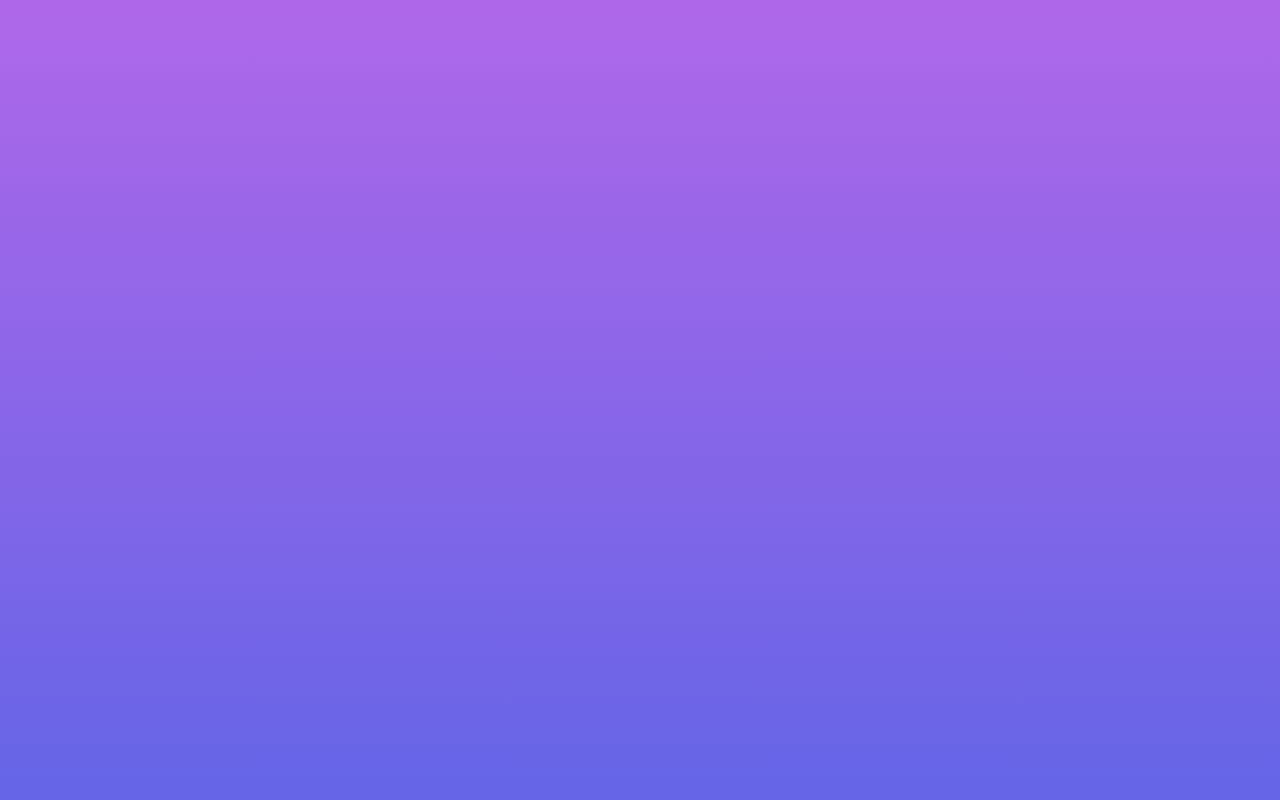
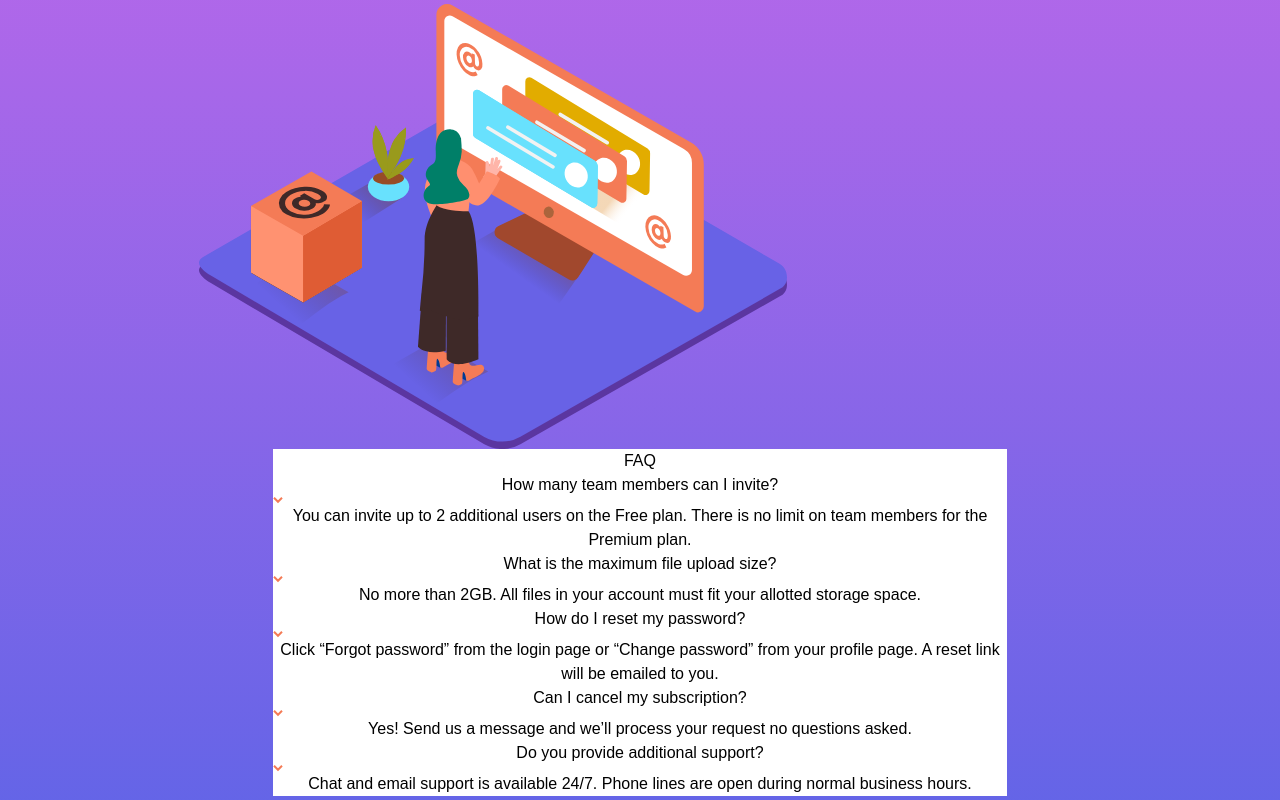
Before and after one commit to ronaldlamdev/faq-accordion, a React (Create React App) app: page / in a window 1280 px wide. Built offline with nearby package versions, Linux system fonts and the light colour scheme.

Commit message:
edited components, added tailwind

```diff
--- a/package.json
+++ b/package.json
@@ -6,6 +6,7 @@
     "@testing-library/jest-dom": "^5.16.4",
     "@testing-library/react": "^13.2.0",
     "@testing-library/user-event": "^13.5.0",
+    "file-loader": "^6.2.0",
     "react": "^18.1.0",
     "react-dom": "^18.1.0",
     "react-scripts": "5.0.1",
@@ -34,5 +35,10 @@
       "last 1 firefox version",
       "last 1 safari version"
     ]
+  },
+  "devDependencies": {
+    "autoprefixer": "^10.4.7",
+    "postcss": "^8.4.13",
+    "tailwindcss": "^3.0.24"
   }
 }
--- /dev/null
+++ b/postcss.config.js
@@ -0,0 +1,6 @@
+module.exports = {
+  plugins: {
+    tailwindcss: {},
+    autoprefixer: {},
+  },
+}
--- a/public/index.html
+++ b/public/index.html
@@ -8,6 +8,7 @@
       name="description"
       content="Web site created using create-react-app"
     />
+    <link href="https://unpkg.com/tailwindcss@^1.0/dist/tailwind.min.css" rel="stylesheet">
     <title>Faq Accordion</title>
   </head>
   <body>
--- a/src/App.css
+++ b/src/App.css
@@ -1,3 +1,7 @@
+@tailwind base;
+@tailwind components;
+@tailwind utilities;
+
 @import url('https://fonts.googleapis.com/css2?family=Kumbh+Sans:wght@400;700&display=swap');
 
 :root {
@@ -22,4 +26,9 @@ body {
   background: linear-gradient(hsl(273, 75%, 66%), hsl(240, 73%, 65%));
   height: 100vh;
   width: 100vw;
+  display: flex;
+  flex-direction: column;
+  align-items: center;
+  text-align: center;
+  justify-content: center;
 }
--- a/src/App.js
+++ b/src/App.js
@@ -1,10 +1,12 @@
 import './App.css';
-import heroImageViewer from './components/hero-image-viewer'
+import HeroImageViewer from './components/heroImageViewer';
+import Main from './components/main';
 
 function App() {
   return (
     <div className="App">
-    <heroImageViewer />
+    <HeroImageViewer/>
+    <Main />
     </div>
   );
 }
--- a/src/components/hero-image-viewer.jsx
+++ /dev/null
@@ -1,12 +0,0 @@
-import React from "react";
-import desktopImage from '../images/illustration-woman-online-desktop.svg'
-import mobileImage from '../images/illustration-woman-online-mobile.svg'
-
-export default function heroImageViewer() {
-  return (<div className='hero-image'>
-  <picture>
-    <source media='(min-width: 1440px)' srcSet={desktopImage}></source>
-    <img src={mobileImage} alt='woman working'></img>
-  </picture>
-</div>)
-};
--- /dev/null
+++ b/src/components/heroImageViewer.jsx
@@ -0,0 +1,13 @@
+import React from "react";
+import desktopImage from '../images/illustration-woman-online-desktop.svg';
+import mobileImage from '../images/illustration-woman-online-mobile.svg'
+
+export default function HeroImageViewer() {
+  return (
+  <div className='hero-image'>
+  <picture>
+    <source media='(min-width: 1440px)' srcSet={desktopImage}></source>
+    <img className='w-8/12' src={mobileImage} alt='woman working'></img>
+  </picture>
+</div>)
+};
--- /dev/null
+++ b/src/components/main.jsx
@@ -0,0 +1,60 @@
+import React from "react";
+import arrow from "../images/icon-arrow-down.svg"
+
+
+
+export default function Main() {
+  return (
+
+  <div className="main-container bg-white w-10/12 mx-auto">
+
+  <h1>FAQ</h1>
+
+  <ul className="question">
+    How many team members can I invite?
+    <img src={arrow} alt="arrow pointing down"></img>
+        <li className="answer">
+          You can invite up to 2 additional users on the Free plan.
+          There is no limit on team members for the Premium plan.
+        </li>
+  </ul>
+
+  <ul className="question">
+    What is the maximum file upload size?
+      <img src={arrow} alt="arrow pointing down"></img>
+        <li className="answer">
+          No more than 2GB.
+          All files in your account must fit your
+          allotted storage space.
+        </li>
+  </ul>
+
+  <ul className="question">
+    How do I reset my password?
+      <img src={arrow} alt="arrow pointing down"></img>
+        <li className="answer">
+        Click “Forgot password” from the login page or
+        “Change password” from your profile page.
+        A reset link will be emailed to you.
+        </li>
+  </ul>
+
+  <ul className="question">
+    Can I cancel my subscription?
+      <img src={arrow} alt="arrow pointing down"></img>
+        <li className="answer">
+        Yes! Send us a message and we’ll process your
+        request no questions asked.
+        </li>
+  </ul>
+
+  <ul className="question">
+    Do you provide additional support?
+      <img src={arrow} alt="arrow pointing down"></img>
+        <li className="answer">
+        Chat and email support is available 24/7.
+        Phone lines are open during normal business hours.
+        </li>
+  </ul>
+  </div>)
+}
--- /dev/null
+++ b/tailwind.config.js
@@ -0,0 +1,9 @@
+module.exports = {
+  content: [
+    "./src/**/*.{js,jsx,ts,tsx}",
+  ],
+  theme: {
+    extend: {},
+  },
+  plugins: [],
+}
```
Also changed, not shown: 2 other files (tests, documents, lock files or other folders).
